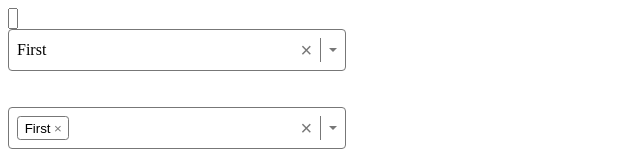
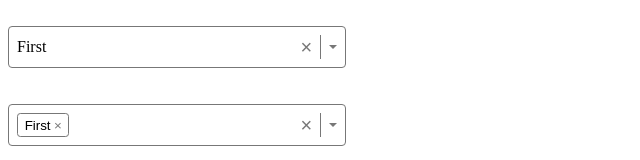
Before and after one commit to MarcusTHellams/mth-react-select, a React (Vite) app: page / in a window 1280 px wide. Shown: the top 160 px of the page, without its empty margins (0-640 px from the left). Built offline with nearby package versions, Linux system fonts and the light colour scheme.

Commit message:
update eslint plugins

```diff
--- a/src/App.tsx
+++ b/src/App.tsx
@@ -1,7 +1,6 @@
 import { useState } from 'react';
-import AutosizeInput from 'react-input-autosize';
 
-import { type SelectOption, Select } from './components/Select';
+import { type SelectOption,Select } from './components/Select';
 
 const options: SelectOption[] = [
   {
@@ -31,16 +30,9 @@ function App() {
     options[0]
   );
   const [value2, setValue2] = useState<typeof options>([options[0]]);
-  const [input, setInput] = useState('');
   return (
     <>
       <div className={'prose max-w-none'}>
-        <AutosizeInput
-          value={input}
-          onChange={(e) => {
-            setInput(e.target.value);
-          }}
-        />
         <br />
         <div className="mt-16 container mx-auto">
           <Select
```
Also changed, not shown: package.json (+4 -4 lines), 1 other file (tests, documents, lock files or other folders).
